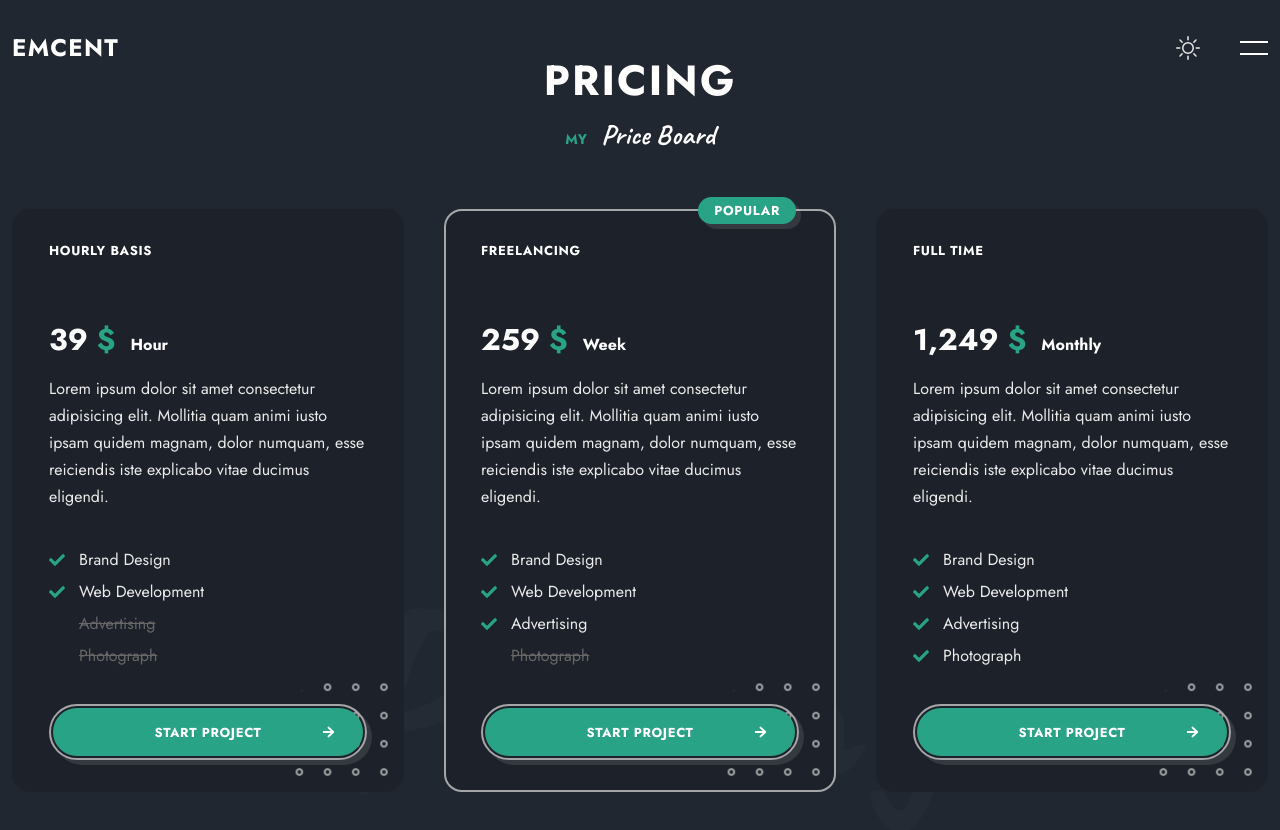
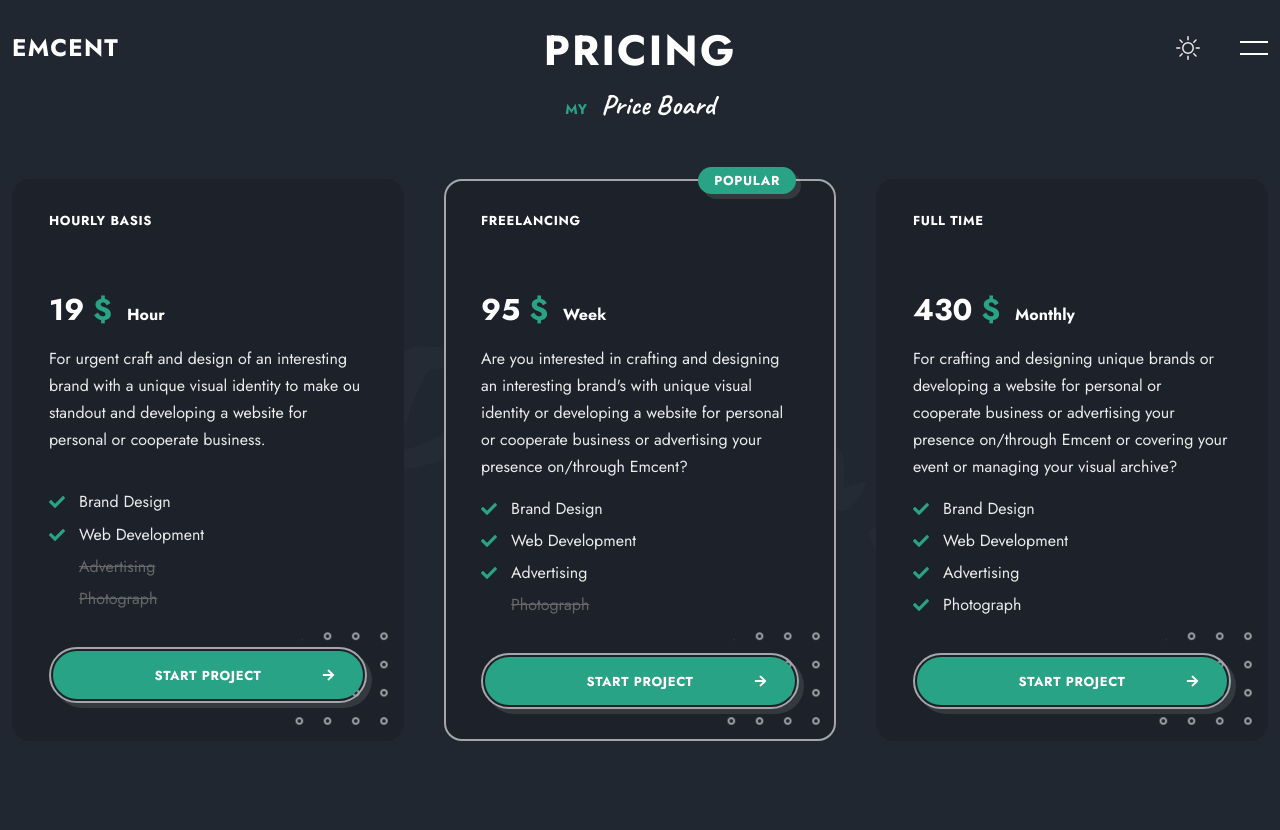
Before and after one commit to CodeEmcent/Inno-portfolio, a React (Vite) app in the folder portfolio/: page /pricing in a window 1280 px wide. Shown: the top 830 px of the page. After the commit the page ends 800 px from the top, so only its background shows below. Built offline with nearby package versions, Linux system fonts and the light colour scheme.

Commit message:
Edit Continued

```diff
--- a/portfolio/src/components/header/Header.jsx
+++ b/portfolio/src/components/header/Header.jsx
@@ -101,7 +101,6 @@ const Header = () => {
             <img src={shapeOne} alt='' className='shape' />
           </div>
         </div>
-
         <div className='nav__btns'>
           <div className='theme__toggler' onClick={toggleTheme}>
             {theme === 'light-theme' ? <BsMoon /> : <BsSun />}
--- a/portfolio/src/components/home/Home.jsx
+++ b/portfolio/src/components/home/Home.jsx
@@ -39,7 +39,7 @@ const Home = () => {
               />
             </div>
 
-            <p className='home__data home__data-one'>
+            {/* <p className='home__data home__data-one'>
               <span className='text-lg'>
                 2 <b>+</b>
               </span>
@@ -55,7 +55,7 @@ const Home = () => {
               <span className='text-sm text-cs'>
                 Completed <span>Projects</span>
               </span>
-            </p>
+            </p> */}
 
             <img src={shapeOne} alt='' className='shape shape__1' />
             <img src={shapeTwo} alt='' className='shape shape__2' />
--- a/portfolio/src/pages/pricing/Pricing.jsx
+++ b/portfolio/src/pages/pricing/Pricing.jsx
@@ -19,13 +19,12 @@ const Pricing = () => {
           <div className='pricing__item card card-one'>
             <span className='pricing__subtitle text-cs'>Hourly Basis</span>
             <h3 className='pricing__price'>
-              39 <span>$</span>
+              19 <span>$</span>
               <em>Hour</em>
             </h3>
             <p className='pricing__description'>
-              Lorem ipsum dolor sit amet consectetur adipisicing elit. Mollitia
-              quam animi iusto ipsam quidem magnam, dolor numquam, esse
-              reiciendis iste explicabo vitae ducimus eligendi.
+              For urgent craft and design of an interesting brand with a unique visual identity to make ou standout and developing a website for personal or cooperate
+              business.
             </p>
 
             <ul className='pricing__list'>
@@ -61,13 +60,14 @@ const Pricing = () => {
             <div className='pricing__item card card-one'>
               <span className='pricing__subtitle text-cs'>Freelancing</span>
               <h3 className='pricing__price'>
-                259 <span>$</span>
+                95 <span>$</span>
                 <em>Week</em>
               </h3>
               <p className='pricing__description'>
-                Lorem ipsum dolor sit amet consectetur adipisicing elit.
-                Mollitia quam animi iusto ipsam quidem magnam, dolor numquam,
-                esse reiciendis iste explicabo vitae ducimus eligendi.
+                Are you interested in crafting and designing an interesting
+                brand's with unique visual identity or developing a website for
+                personal or cooperate business or advertising your presence
+                on/through Emcent?
               </p>
 
               <ul className='pricing__list'>
@@ -104,13 +104,14 @@ const Pricing = () => {
           <div className='pricing__item card card-one'>
             <span className='pricing__subtitle text-cs'>Full Time</span>
             <h3 className='pricing__price'>
-              1,249 <span>$</span>
+              430 <span>$</span>
               <em>Monthly</em>
             </h3>
             <p className='pricing__description'>
-              Lorem ipsum dolor sit amet consectetur adipisicing elit. Mollitia
-              quam animi iusto ipsam quidem magnam, dolor numquam, esse
-              reiciendis iste explicabo vitae ducimus eligendi.
+              For crafting and designing unique brands or developing a website
+              for personal or cooperate business or advertising your presence
+              on/through Emcent or covering your event or managing your visual
+              archive?
             </p>
 
             <ul className='pricing__list'>
--- a/portfolio/src/pages/pricing/pricing.css
+++ b/portfolio/src/pages/pricing/pricing.css
@@ -1,6 +1,7 @@
 .pricing {
-  margin-top: 50px;
+  margin-top: 20px;
   background-color: var(--third-gradient);
+  max-height: 80vh;
 }
 
 .pricing__container {
@@ -64,7 +65,7 @@
 
 .pricing__description {
   padding-bottom: 30px;
-  min-height: 145px;
+  max-height: 145px;
 }
 
 .pricing__list {
```
